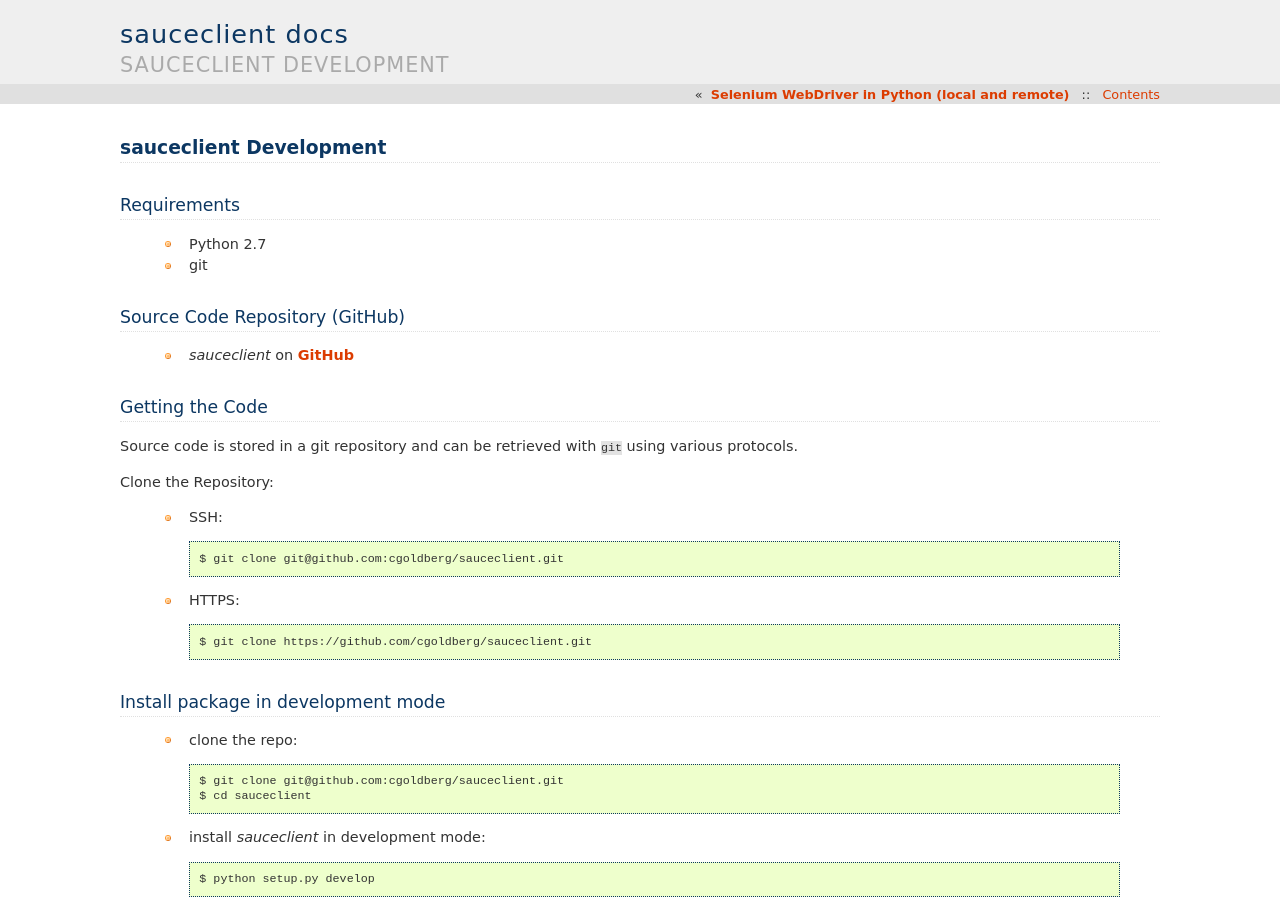
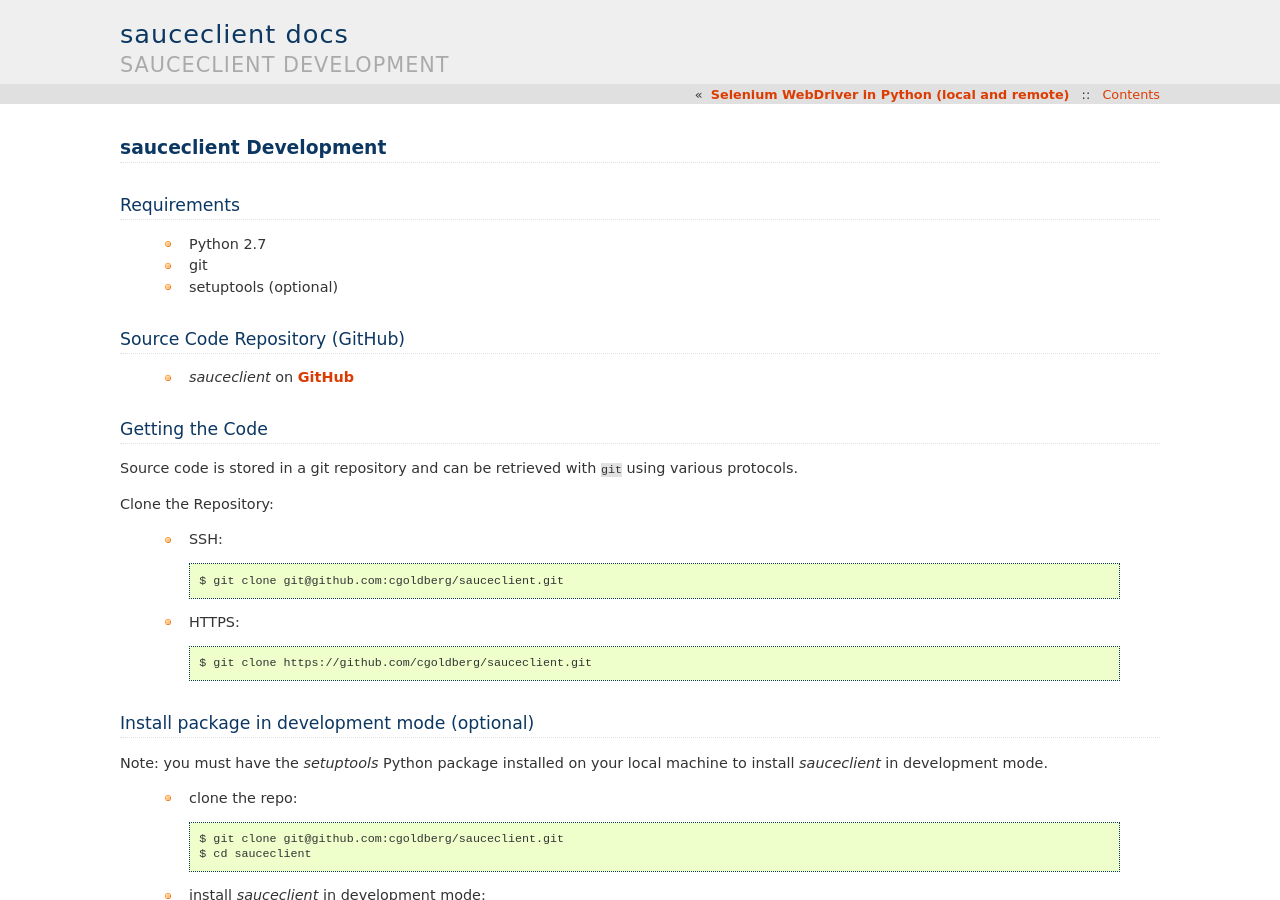
Before and after one commit to cgoldberg/sauceclient, a Sphinx documentation site: the page built from doc/development.rst, in a window 1280 px wide and 900 px high. Built offline with Sphinx 7.4.7, drawn with Linux system fonts in a browser that asks for light colours.

Commit message:
Make setuptools optional
If setuptools is not available, everything should still work. The
user just won't be able to install the package in development mode.

```diff
--- a/doc/development.rst
+++ b/doc/development.rst
@@ -7,6 +7,7 @@
 
  * Python 2.7
  * git
+ * setuptools (optional)
 
 Source Code Repository (GitHub)
 ===============================
@@ -30,8 +31,11 @@
     $ git clone https://github.com/cgoldberg/sauceclient.git
 
 
-Install package in development mode
-===================================
+Install package in development mode (optional)
+==============================================
+
+Note: you must have the `setuptools` Python package installed on your local
+machine to install `sauceclient` in development mode.
 
  * clone the repo::
 
```
Also changed, not shown: setup.py (+7 -1 lines).
